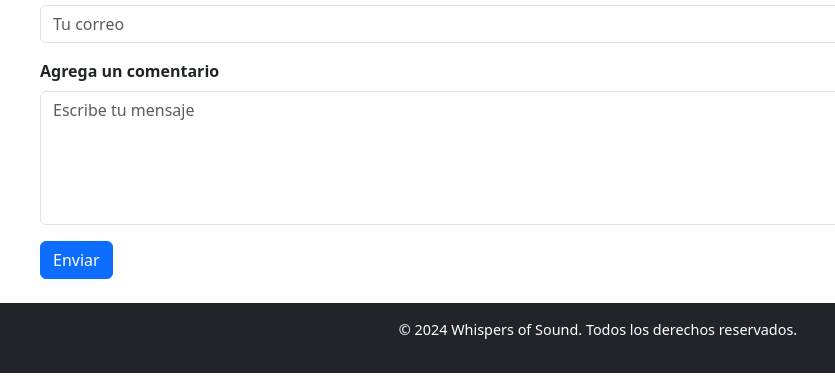
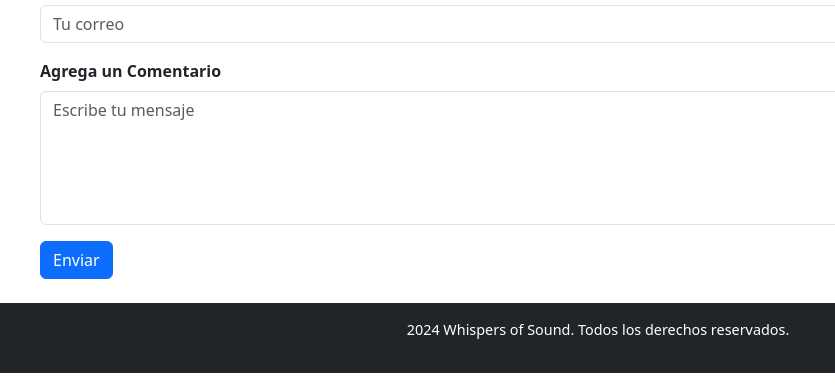
Before and after one commit to AfricaWaves/ch49, a plain HTML site: page BOOTSTRAP/contacto.html in a window 1280 px wide. Shown: the part 255-646 px from the top of the page, 42-877 px from the left. Drawn offline with nearby package versions, Linux system fonts and the light colour scheme.

Commit message:
Se modificaron algunas cosas

```diff
--- a/BOOTSTRAP/contacto.html
+++ b/BOOTSTRAP/contacto.html
@@ -42,16 +42,16 @@
         <input type="email" class="form-control" id="email" placeholder="Tu correo">
       </div>
       <div class="mb-3">
-        <label for="message" class="form-label">Agrega un comentario</label>
+        <label for="message" class="form-label">Agrega un Comentario</label>
         <textarea class="form-control" id="message" rows="5" placeholder="Escribe tu mensaje"></textarea>
       </div>
       <button type="submit" class="btn btn-primary">Enviar</button>
     </form>
   </main>
 
-  <!-- Footer -->
-  <footer class="bg-dark text-white text-center py-3">
-    <p>© 2024 Whispers of Sound. Todos los derechos reservados.</p>
+   <!-- Pie de Página -->
+   <footer class="bg-dark text-white text-center py-3">
+    <p> 2024 Whispers of Sound. Todos los derechos reservados.</p>
   </footer>
 </body>
 </html>
--- a/BOOTSTRAP/styles.css
+++ b/BOOTSTRAP/styles.css
@@ -93,7 +93,7 @@ body {
   background-color: #0056b3;
 }
 
-/* Pie pagina - Footer  */
+/* Pie pagina  */
 
 footer {
   background-color: #343a40;
```
Also changed, not shown: BOOTSTRAP/index.html (+8 -4 lines), BOOTSTRAP/productos.html (+3 -2 lines).
